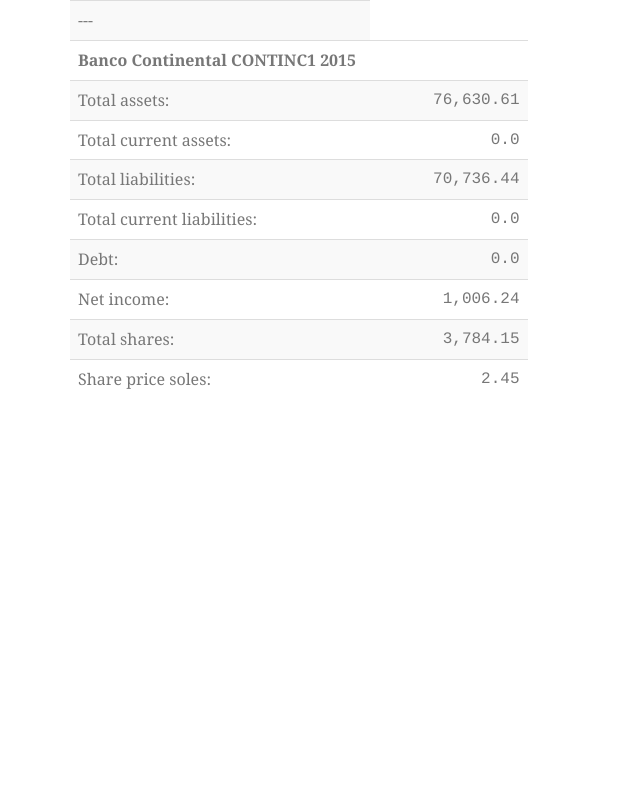
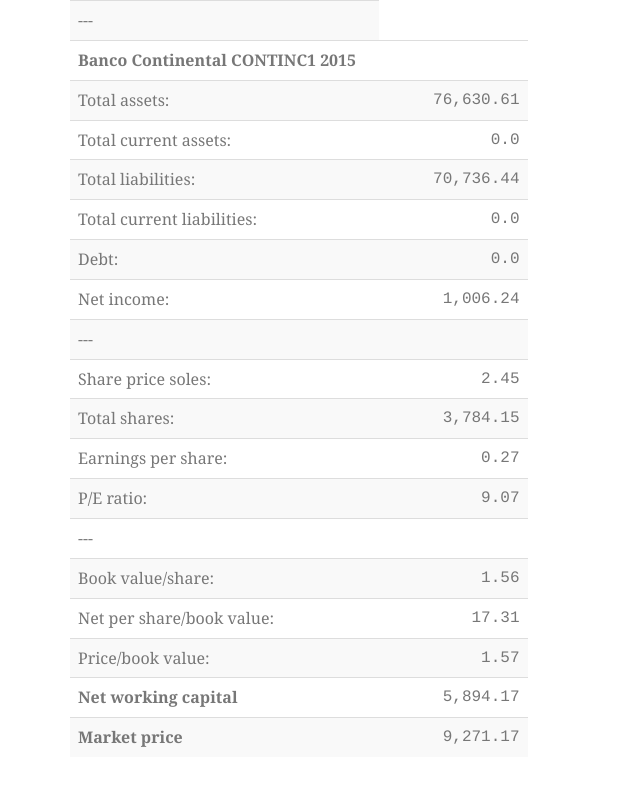
Before and after one commit to segurita/gui, a Django app: page / in a window 1280 px wide. Shown: the top 786 px of the page, without its empty margins (0-640 px from the left). Run offline with Django 3.2, Linux system fonts and the light colour scheme; data comes from the database, SQL or seed files in the repository; both versions use the stored data as it was after the commit; some libraries are stand-ins or nearby versions; some web fonts are replaced.

Commit message:
save calculations in models

```diff
--- a/gui/securities/models.py
+++ b/gui/securities/models.py
@@ -11,18 +11,44 @@
 class FinancialStatement(models.Model):
     company = models.ForeignKey('Company')
     security_code = models.CharField(max_length=200, help_text="Share code: for example continc1")
+    year = models.ForeignKey('Year')
     total_assets = models.FloatField()
     total_current_assets = models.FloatField()
     total_liabilities = models.FloatField()
     total_current_liabilities = models.FloatField()
     debt = models.FloatField()
     net_income = models.FloatField(help_text="Always estimated for the whole year.")
+
     share_price_soles = models.FloatField()
     total_shares = models.FloatField()
-    year = models.ForeignKey('Year')
+    earnings_per_share = models.FloatField()
+    pe_ratio = models.FloatField()
+
+    book_value_per_share = models.FloatField()
+    net_per_share_by_book_value = models.FloatField()
+    price_by_book_value = models.FloatField()
+    pe_times_price_by_book_value = models.FloatField()
+
+    net_working_capital = models.FloatField()
+    market_price = models.FloatField()
 
     def __str__(self):
-        return "{0} {1} {2}".format(self.company, self.security_code.upper(), self.year)
+        return "{0} {1} {2}".format(
+                self.company,
+                self.security_code.upper(),
+                self.year,
+        )
+
+    def save(self, *args, **kwargs):
+        self.earnings_per_share = round(self.net_income / self.total_shares, 2)
+        self.pe_ratio = round(float(self.share_price_soles) / self.earnings_per_share, 2)
+        self.book_value_per_share = round((self.total_assets - self.total_liabilities) / self.total_shares, 2)
+        self.net_per_share_by_book_value = round(self.earnings_per_share * 100 / self.book_value_per_share, 2)
+        self.price_by_book_value = round(float(self.share_price_soles) / self.book_value_per_share, 2)
+        self.pe_times_price_by_book_value = round(self.pe_ratio * self.price_by_book_value, 2)
+        self.net_working_capital = round(self.total_assets - self.total_liabilities, 2)
+        self.market_price = round(self.share_price_soles * self.total_shares, 2)
+        super(FinancialStatement, self).save(*args, **kwargs)
 
 
 class Year(models.Model):
--- a/gui/securities/templates/securities/home.html
+++ b/gui/securities/templates/securities/home.html
@@ -37,13 +37,49 @@
         <td>Net income:</td>
         <td class="right">{{ item.net_income|intcomma }}</td>
       </tr>
+
+      <tr>
+        <td colspan="2">---</td>
+      </tr>
+      <tr>
+        <td>Share price soles:</td>
+        <td class="right">{{ item.share_price_soles|intcomma }}</td>
+      </tr>
       <tr>
         <td>Total shares:</td>
         <td class="right">{{ item.total_shares|intcomma }}</td>
       </tr>
       <tr>
-        <td>Share price soles:</td>
-        <td class="right">{{ item.share_price_soles|intcomma }}</td>
+        <td>Earnings per share:</td>
+        <td class="right">{{ item.earnings_per_share|intcomma }}</td>
+      </tr>
+      <tr>
+        <td>P/E ratio:</td>
+        <td class="right">{{ item.pe_ratio|intcomma }}</td>
+      </tr>
+
+      <tr>
+        <td colspan="2">---</td>
+      </tr>
+      <tr>
+        <td>Book value/share:</td>
+        <td class="right">{{ item.book_value_per_share|intcomma }}</td>
+      </tr>
+      <tr>
+        <td>Net per share/book value:</td>
+        <td class="right">{{ item.net_per_share_by_book_value|intcomma }}</td>
+      </tr>
+      <tr>
+        <td>Price/book value:</td>
+        <td class="right">{{ item.price_by_book_value|intcomma }}</td>
+      </tr>
+      <tr>
+        <td><b>Net working capital</b></td>
+        <td class="right">{{ item.net_working_capital|intcomma }}</td>
+      </tr>
+      <tr>
+        <td><b>Market price</b></td>
+        <td class="right">{{ item.market_price|intcomma }}</td>
       </tr>
       {% endfor %}
     </table>
```
Also changed, not shown: gui/gui/db.sqlite3, gui/securities/migrations/0004_auto_20160117_1828.py (added).
